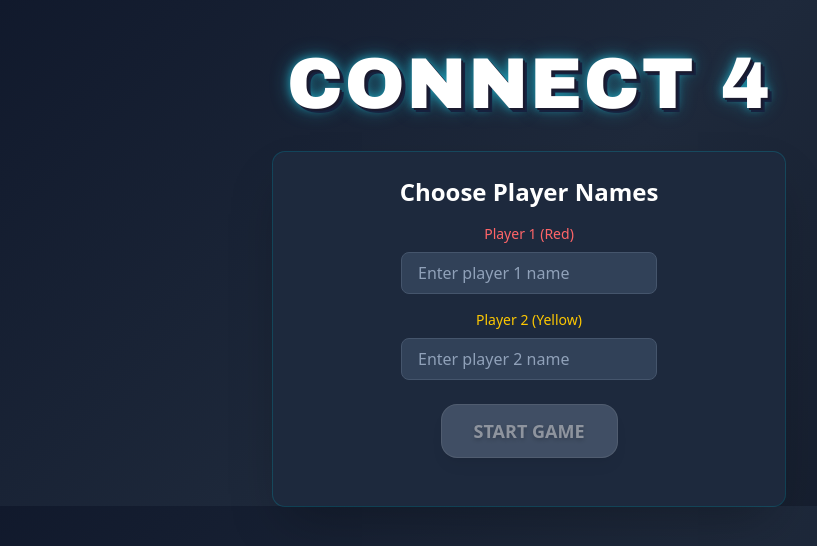
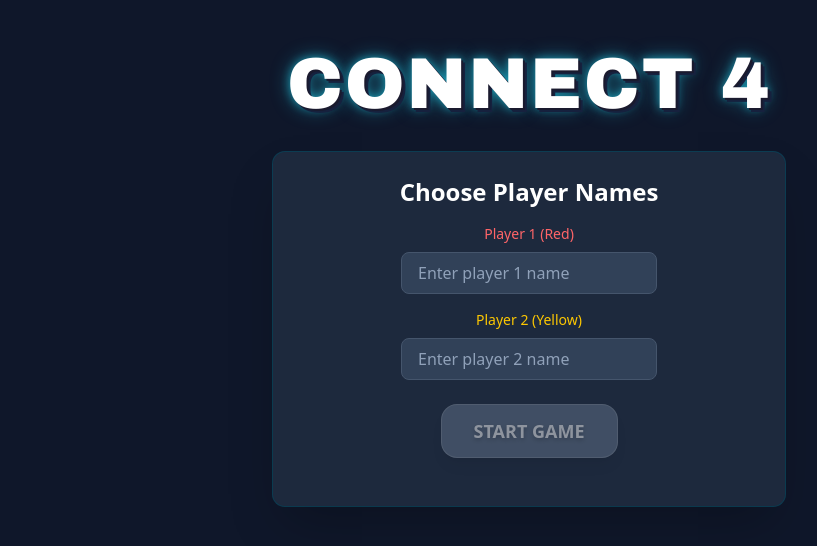
Before and after one commit to jsanchezdaza/conecta4, a React (Vite) app: page / in a window 1280 px wide. Shown: the top 546 px of the page, without its empty margins (111-928 px from the left). Built offline with nearby package versions, Linux system fonts and the light colour scheme.

Commit message:
test: use solid color instead of gradient
- Test with solid #0f172a color (slate-900)
- Check if gradient was causing the viewport coverage issues
- Will add gradient back differently if solid color works

```diff
--- a/src/styles.css
+++ b/src/styles.css
@@ -1,7 +1,7 @@
 @import 'tailwindcss';
 
 body {
-  background: linear-gradient(135deg, #0f172a 0%, #1e293b 50%, #111827 100%);
+  background: #0f172a;
 }
 
 @keyframes spin-slow {
```
